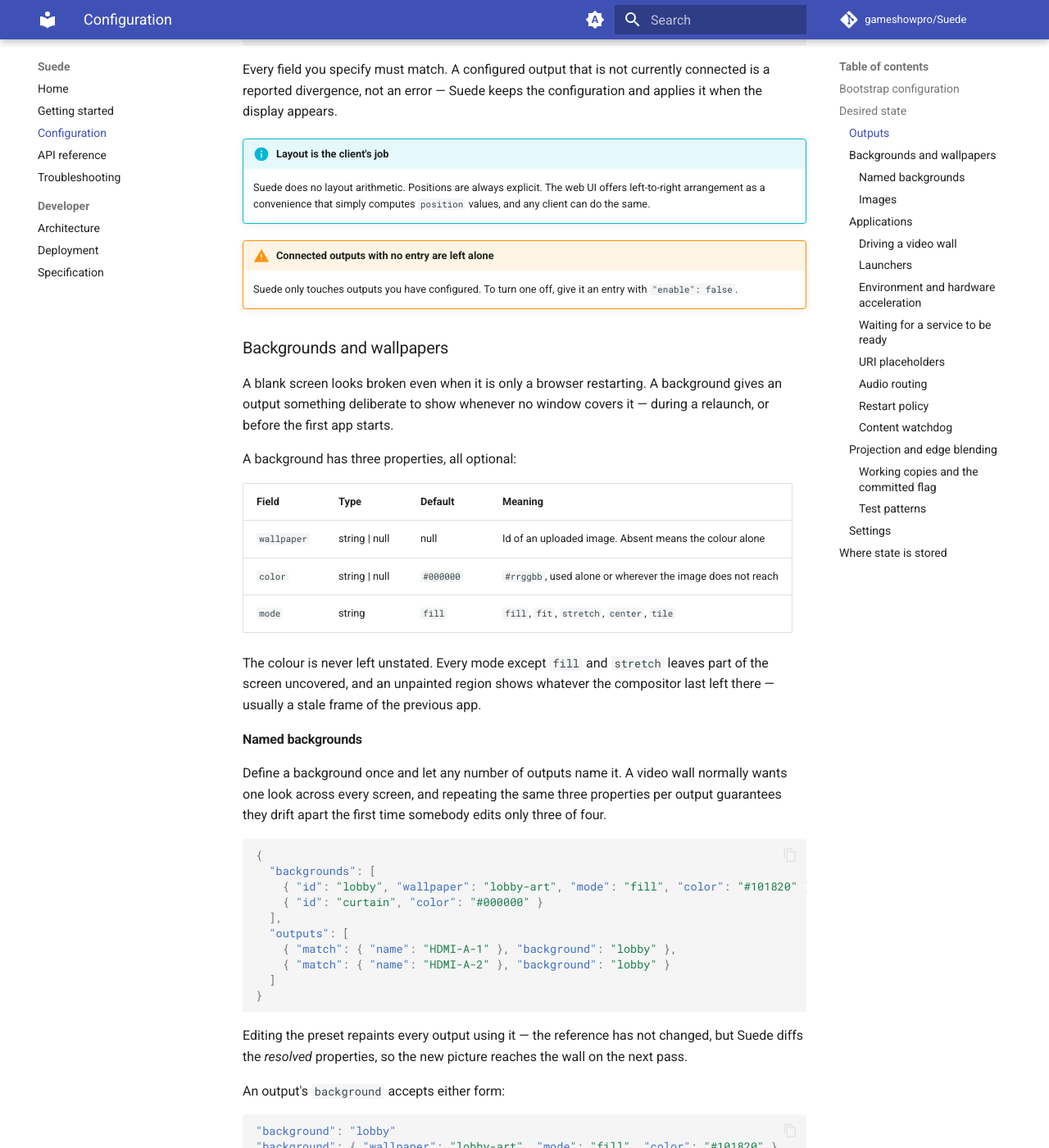
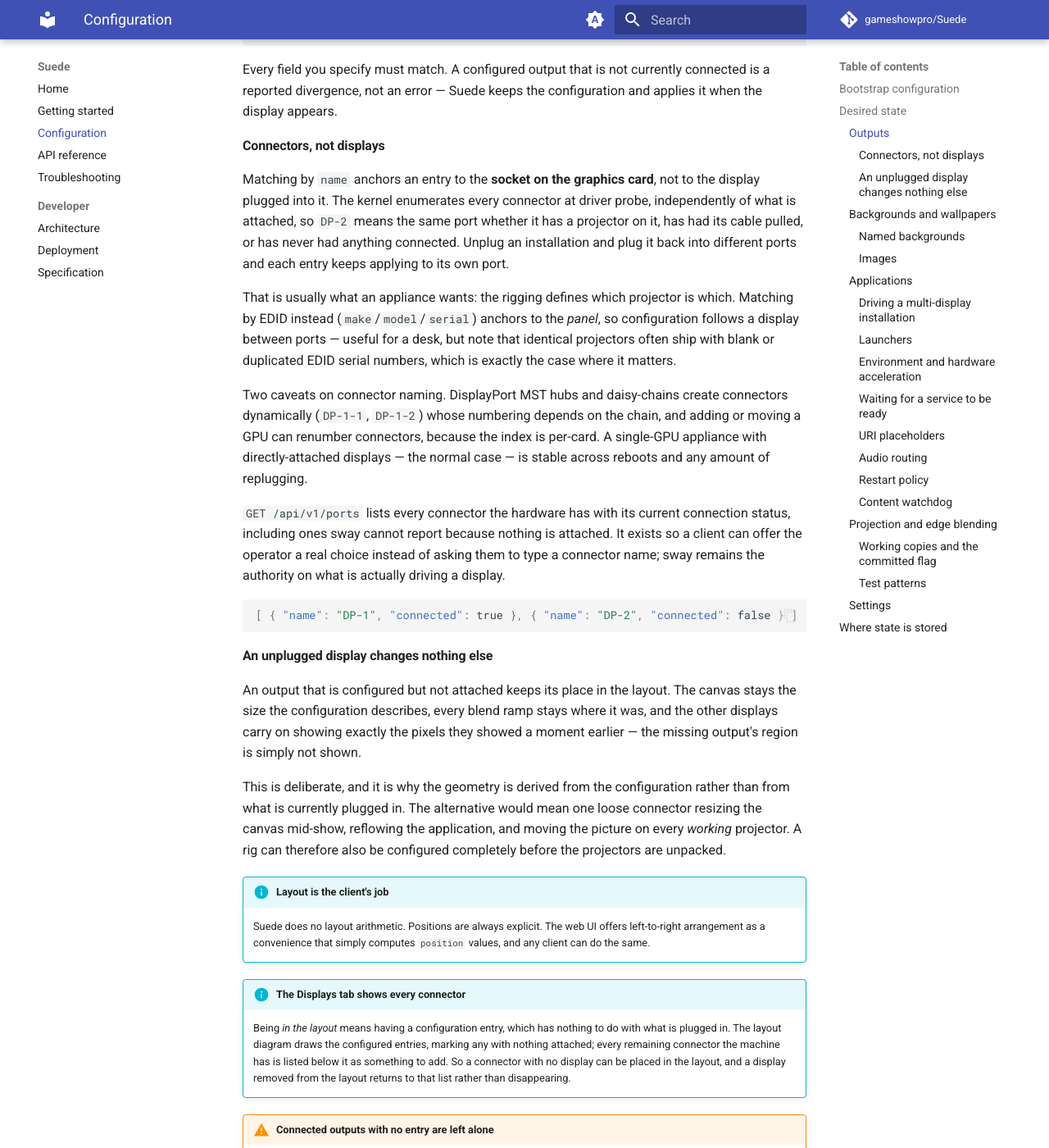
Before and after one commit to gameshowpro/Suede, an MkDocs documentation site: the page built from docs/configuration.md, in a window 1280 px wide and 1400 px high, scrolled down 5200 px. Shown: the whole window at 82% size. Built offline with MkDocs 1.6.1 and Material for MkDocs 9.7.7, drawn with Linux system fonts in a browser that asks for light colours; comment, search, counter and statistics services are not loaded; some of the changed text lies outside the part shown.

Commit message:
Anchor the layout to connectors, not to what is plugged in
Three related changes, all following from the same idea: the
configuration describes the installation, and what happens to be
connected right now is a separate, changeable fact.

The canvas no longer depends on connection state. Every enabled output
the configuration pins down takes part in the plan, attached or not, so
the canvas keeps its size and every blend ramp stays where it was when
a projector is unplugged. Only presentation is skipped: that output's
region simply goes unshown while its neighbours carry on displaying
exactly the pixels they displayed a moment earlier. Deriving the
geometry from what was plugged in meant one loose connector could
resize the canvas mid-show, reflow the application, and move the
picture on every working projector. It also means a rig can be
configured completely before the projectors are unpacked.

The Displays tab now shows every connector the machine has. Being in
the layout means having a configuration entry and nothing more, so the
diagram draws the configured entries - marking any with nothing
attached in dashed amber with an explaining tooltip - and lists every
remaining connector below as something to add. Removing a display
returns it to that list rather than deleting it from view, and Remove
now edits the working copy like every other layout edit, so Cancel
undoes it (previously it persisted immediately and could not be
undone). Connector names are never typed: sway only reports outputs
that have a display attached, so a new read-only GET /ports enumerates
the kernel's DRM connectors, and a socket with nothing on it offers
common modes to pick from instead of a mode list it cannot have.

Finally, "wall" is gone from the vocabulary. Projected light lands on
whatever the rigging points at - floors and ceilings included - so the
surface is "the surface" and the set of projectors is "the
installation".

Verified on the two-projector bench: DP-2 and DP-4 enumerate as
unconnected sockets, configuring DP-2 grows the canvas to 5440 while
only the two attached outputs receive slices, the divergence names
DP-2, and the UI offers both spare sockets as add buttons. Removing a
display from the layout returns it to the list and Cancel puts it back.

Co-Authored-By: Claude Fable 5 <noreply@anthropic.com>

````diff
--- a/docs/configuration.md
+++ b/docs/configuration.md
@@ -61,8 +61,60 @@ or by EDID, for installations where connector enumeration is unstable:
 
 Every field you specify must match. A configured output that is not currently connected is a reported divergence, not an error — Suede keeps the configuration and applies it when the display appears.
 
+#### Connectors, not displays {: #connectors-not-displays }
+
+Matching by `name` anchors an entry to the **socket on the graphics card**,
+not to the display plugged into it. The kernel enumerates every connector at
+driver probe, independently of what is attached, so `DP-2` means the same
+port whether it has a projector on it, has had its cable pulled, or has never
+had anything connected. Unplug an installation and plug it back into
+different ports and each entry keeps applying to its own port.
+
+That is usually what an appliance wants: the rigging defines which projector
+is which. Matching by EDID instead (`make`/`model`/`serial`) anchors to the
+*panel*, so configuration follows a display between ports — useful for a desk,
+but note that identical projectors often ship with blank or duplicated EDID
+serial numbers, which is exactly the case where it matters.
+
+Two caveats on connector naming. DisplayPort MST hubs and daisy-chains create
+connectors dynamically (`DP-1-1`, `DP-1-2`) whose numbering depends on the
+chain, and adding or moving a GPU can renumber connectors, because the index
+is per-card. A single-GPU appliance with directly-attached displays — the
+normal case — is stable across reboots and any amount of replugging.
+
+`GET /api/v1/ports` lists every connector the hardware has with its current
+connection status, including ones sway cannot report because nothing is
+attached. It exists so a client can offer the operator a real choice instead
+of asking them to type a connector name; sway remains the authority on what
+is actually driving a display.
+
+```json
+[ { "name": "DP-1", "connected": true }, { "name": "DP-2", "connected": false } ]
+```
+
+#### An unplugged display changes nothing else {: #unplugged }
+
+An output that is configured but not attached keeps its place in the layout.
+The canvas stays the size the configuration describes, every blend ramp stays
+where it was, and the other displays carry on showing exactly the pixels they
+showed a moment earlier — the missing output's region is simply not shown.
+
+This is deliberate, and it is why the geometry is derived from the
+configuration rather than from what is currently plugged in. The alternative
+would mean one loose connector resizing the canvas mid-show, reflowing the
+application, and moving the picture on every *working* projector. A rig can
+therefore also be configured completely before the projectors are unpacked.
+
 !!! info "Layout is the client's job"
     Suede does no layout arithmetic. Positions are always explicit. The web UI offers left-to-right arrangement as a convenience that simply computes `position` values, and any client can do the same.
+
+!!! info "The Displays tab shows every connector"
+    Being *in the layout* means having a configuration entry, which has
+    nothing to do with what is plugged in. The layout diagram draws the
+    configured entries, marking any with nothing attached; every remaining
+    connector the machine has is listed below it as something to add. So a
+    connector with no display can be placed in the layout, and a display
+    removed from the layout returns to that list rather than disappearing.
 
 !!! warning "Connected outputs with no entry are left alone"
     Suede only touches outputs you have configured. To turn one off, give it an entry with `"enable": false`.
@@ -87,7 +139,7 @@ compositor last left there — usually a stale frame of the previous app.
 
 #### Named backgrounds {: #named-backgrounds }
 
-Define a background once and let any number of outputs name it. A video wall
+Define a background once and let any number of outputs name it. A multi-display installation
 normally wants one look across every screen, and repeating the same three
 properties per output guarantees they drift apart the first time somebody edits
 only three of four.
@@ -107,7 +159,7 @@ only three of four.
 
 Editing the preset repaints every output using it — the reference has not
 changed, but Suede diffs the *resolved* properties, so the new picture reaches
-the wall on the next pass.
+the displays on the next pass.
 
 An output's `background` accepts either form:
 
@@ -166,7 +218,7 @@ An application is a *launch specification*, not a window. That is what makes it
 
 **One application is active at a time — `activeApp` — and it always covers
 the whole canvas.** The rest of the list is a library to switch between:
-`POST /api/v1/apps/{id}/activate` swaps the wall to another app atomically,
+`POST /api/v1/apps/{id}/activate` swaps every display to another app atomically,
 killing the previous one and launching the new. There is no per-app output
 targeting and no per-app enable flag; the appliance is a single canvas, not a
 window manager.
@@ -186,7 +238,7 @@ window manager.
 | `restart` | object | always/1s/30s | Restart policy and backoff |
 | `persistProfile` | bool | `false` | Keep the browser profile between launches |
 
-#### Driving a video wall
+#### Driving a multi-display installation
 
 Setting `spanOutputs: true` stretches a single window across the whole layout
 rather than filling one output — sway's `fullscreen enable global`. This is how
@@ -383,9 +435,9 @@ The endpoint is unauthenticated but accepted only from loopback, so the key-free
 
 ### Projection and edge blending {: #projection-edge-blending }
 
-For a wall of two to four projectors whose beams physically overlap, **the
+For two to four projectors whose beams physically overlap, **the
 layout is the projection configuration**. Position each output in canvas
-space exactly as its beam lands on the wall — overlapping the neighbours by
+space exactly as its beam lands on the surface — overlapping the neighbours by
 however much the rigging actually overlaps, each seam its own amount, rows
 and grids included. The canvas is the layout's bounding box, and the Displays
 tab reports it live.
@@ -405,13 +457,13 @@ measured on hardware). Instead:
 
 1. The active app renders once into a **headless canvas** the size of the
    layout's bounding box.
-2. The **slicer** (`suede slice`, one process per wall) captures the canvas
+2. The **slicer** (`suede slice`, one process per installation) captures the canvas
    each frame, cuts out each projector's configured rectangle — intersecting
    regions are cut into *both* neighbours — applies the gamma-shaped blend
    ramps and black lift per pixel, and presents each slice fullscreen on its
    own output. The loop is damage-driven; a static page costs nothing.
 
-Superimposed on the wall, the two copies of every seam sum to constant
+Superimposed on the surface, the two copies of every seam sum to constant
 luminance (measured: worst deviation 0.008 across a 160 px seam). A layout
 with no overlaps skips all of this: sway tiles it directly, at zero cost.
 
@@ -437,7 +489,7 @@ leaves a bright band at every seam. Ramps are shaped as `ramp^(1/gamma)`.
 **Black-level compensation.** Projector black is not zero light, so seams
 glow on dark scenes. The seam cannot be darkened, so `blackLift` brightens
 everything else to match: `out = lift + (1 - lift) * in` outside the seams.
-Show the `black` test pattern and raise it until the wall is even.
+Show the `black` test pattern and raise it until the projected image is even.
 
 Canvas mode requires sway's headless backend
 (`WLR_BACKENDS=drm,libinput,headless`, set by provisioning); without it Suede
@@ -461,7 +513,7 @@ use it to speak:
 Any committed write (including the section endpoints, which always commit)
 supersedes a live working copy. The web UI uses this grammar for the layout
 and projection editors: every edit is pushed uncommitted as it is made - the
-wall follows the numbers as you type - Save sends the same document with the
+picture follows the numbers as you type - Save sends the same document with the
 flag set, and Cancel calls revert.
 
 #### Test patterns {: #projection-test-patterns }
@@ -479,7 +531,7 @@ right tool for checking a rig before committing to a layout.
 |---|---|
 | `grid` | Geometry, focus, and seam alignment: 100 px colour tiles with crosses, each labelled with its global pixel coordinates and the output name. Misaligned projectors show doubled crosses in the overlap; aligned ones show one. |
 | `white` | The blend ramps in isolation, and brightness mismatch between projectors. |
-| `black` | Tuning `blackLift`: the seams glow with doubled projector black; raise the lift until the rest of the wall matches them. |
+| `black` | Tuning `blackLift`: the seams glow with doubled projector black; raise the lift until the rest of the image matches them. |
 | `gamma` | Measuring `gamma`: candidate patches sit inside a stripe field that averages to half light. From a distance, the patch that melts into its stripes names the projector's gamma; the configured value is underlined. |
 
 The gamma chart assumes the output runs at scale 1 (its stripes are
````
Also changed, not shown: src/api/ui/index.html (+214 -55 lines), 16 other files.
